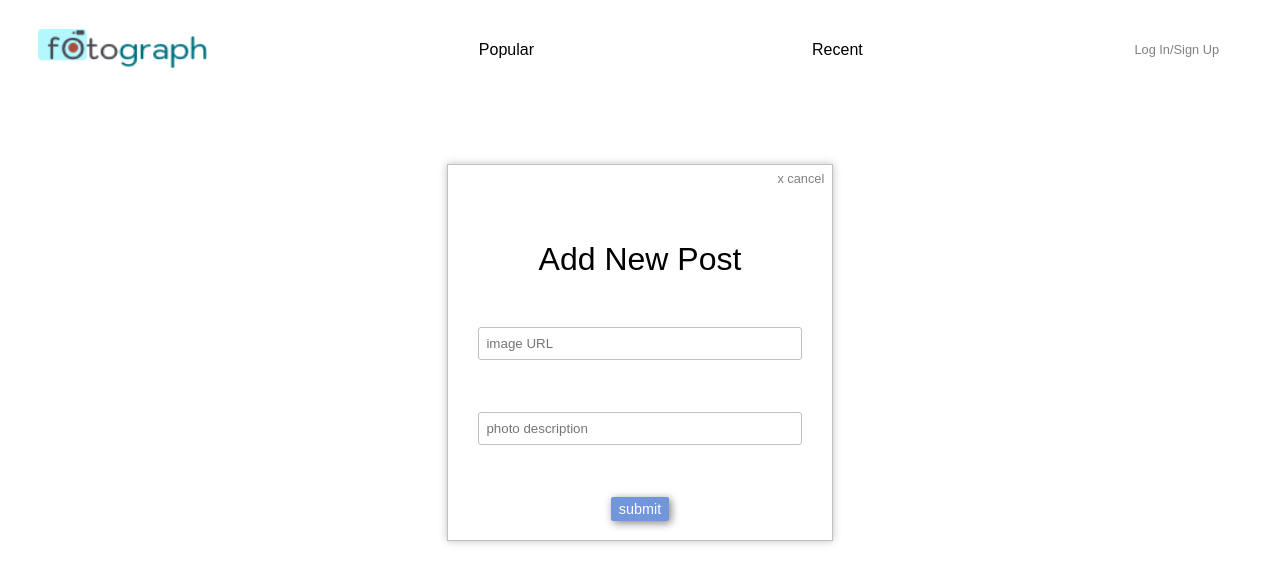
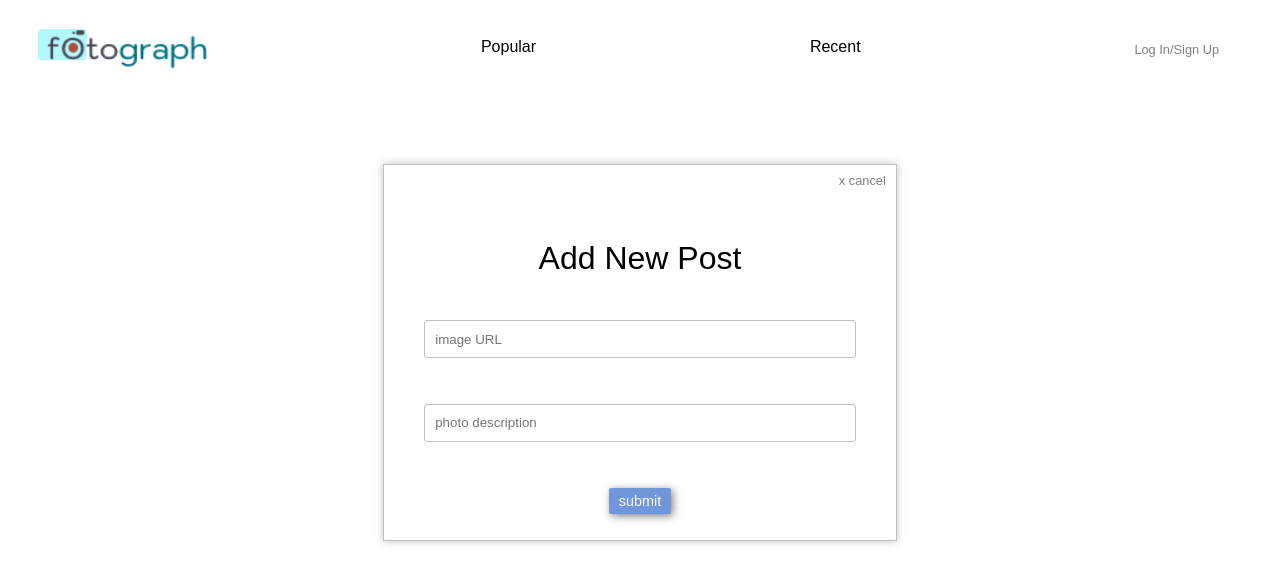
Before and after one commit to art-portfolio-bw/FE-amanda-lane, a React (Create React App) app in the folder fotograph-app/: page /create-post in a window 1280 px wide. Shown: the top 582 px of the page. Built offline with nearby package versions, Linux system fonts and the light colour scheme; a web font is replaced by a local one.

Commit message:
most media queries have been completed

```diff
--- a/fotograph-app/src/components/Authentication/SignUp.scss
+++ b/fotograph-app/src/components/Authentication/SignUp.scss
@@ -4,6 +4,10 @@
     align-items: center;
     height: 100vh;
     background: #007280;
+
+    @media (max-width: 600px)  {
+        height: auto;
+    }
 
     .signup-page-container {
         background: white;
@@ -17,6 +21,10 @@
         max-width: 375px;
         width: 350px;
         height: auto;
+
+        @media (max-width: 600px) {
+            margin-top: 20vh;
+        }
     }
 
     h3 {
--- a/fotograph-app/src/components/Navigation/NavBar.scss
+++ b/fotograph-app/src/components/Navigation/NavBar.scss
@@ -8,6 +8,7 @@
     position: fixed;
     top: 0;
     z-index: 10;
+    width: 100%;
 
     @media (max-width: 600px){
         flex-direction: column;
@@ -61,7 +62,7 @@
     .nav-links {
         color: black;
         font-size: 1rem;
-        padding: 0.5%;
+        padding-bottom: 0.5%;
 
         @media(max-width: 600px){
             // border: 1px solid;
--- a/fotograph-app/src/components/Public/SinglePost.scss
+++ b/fotograph-app/src/components/Public/SinglePost.scss
@@ -77,6 +77,12 @@
 
 }
 
+.login-hero {
+    @media (max-width: 600px){
+        display: none;
+    }
+}
+
 //edit post page styles
 
 .description-container {
@@ -86,13 +92,14 @@
 }
 
 .edit-description {
-    width: 65%;
+    width: 98%;
     padding: 1%;
     border-radius: 2px;
     border: 1px solid silver;
     font-size: 1rem;
     font-family: 'Kodchasan', sans-serif;
     margin: 3% 0;
+    display: block;
 }
 
 .save-edit-btn {
--- a/fotograph-app/src/components/UserProfile/CreateNewPostForm.scss
+++ b/fotograph-app/src/components/UserProfile/CreateNewPostForm.scss
@@ -4,19 +4,26 @@
     display: flex;
     justify-content: center;
     padding-top: 100px;
+    width: 100vw;
 
     .create-post-form {
         margin-top: 5%;
         font-size: 2rem;
         display: flex;
         flex-direction: column;
-        width: 30vw;
+        width: 40vw;
         height: 375px;
         justify-content: space-between;
         align-items: center;
         border: 1px solid silver;
         box-shadow: 0 0 8px silver;
         background: white;
+
+        @media (max-width: 600px) {
+            margin: 25vh auto;
+            height: 50vh;
+            width: 80vw;
+        }
 
         .cancel-btn {
             text-decoration: none;
--- a/fotograph-app/src/components/UserProfile/UserHomePage.scss
+++ b/fotograph-app/src/components/UserProfile/UserHomePage.scss
@@ -2,13 +2,28 @@
     margin: 10% auto;
     width: 95%;
 
+    @media screen {
+      margin: 40vh auto;
+    }
+
     .user-welcome-container {
       width: 450px;
       display: flex;
+
+      @media (max-width: 600px) {
+        margin: 10% 0;
+        flex-direction: column;
+      }
+
     }
 
     .profile-nav {
       margin-top: 10vh;
+
+      @media (max-width: 600px) {
+        display: flex;
+        flex-wrap: wrap
+      }
     }
 
     .avatar-img {
@@ -21,6 +36,11 @@
     h2 {
       font-size: 1.2rem;
       align-self: center;
+
+      @media (max-width: 600px) {
+        font-size: 0.9rem;
+        margin: 5% 0;
+      }
   }
 
     nav {
@@ -28,6 +48,7 @@
         justify-content: space-between;
         margin: 0 auto;
         width: 72%;
+
 
         a {
             font-family: 'Kodchasan', sans-serif;
@@ -38,6 +59,10 @@
             display: flex;
             align-items: center;
             width: 200px;
+
+            @media (max-width: 600px) {
+              margin: 0 auto;
+            }
 
             span {
               margin-bottom: 4%;
@@ -72,6 +97,10 @@
         align-items: flex-start;
         width: 25%;
         margin: 1%;
+
+        @media (max-width: 600px) {
+          width: 95%;
+        }
 
         span {
           display: flex;
```
